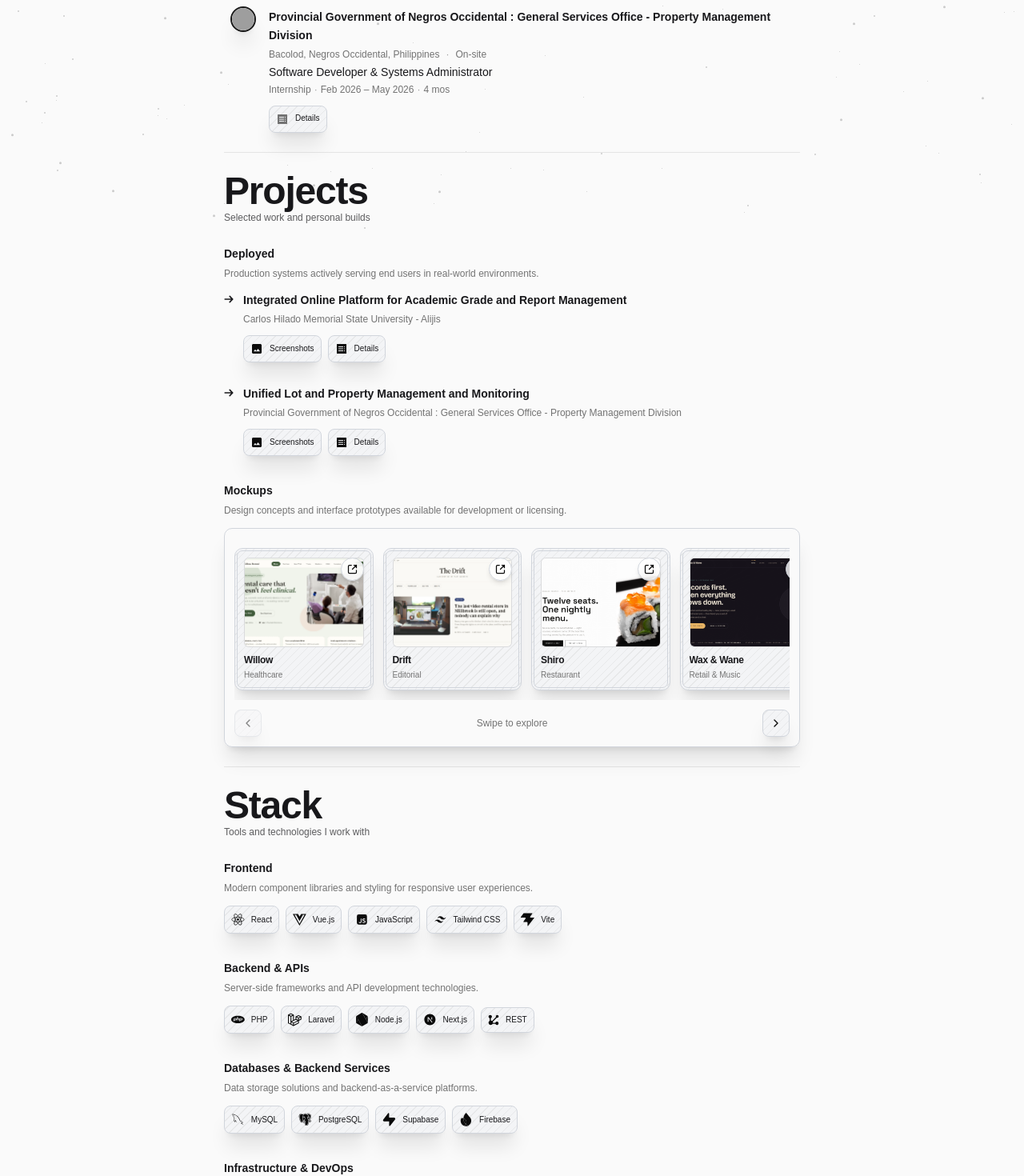
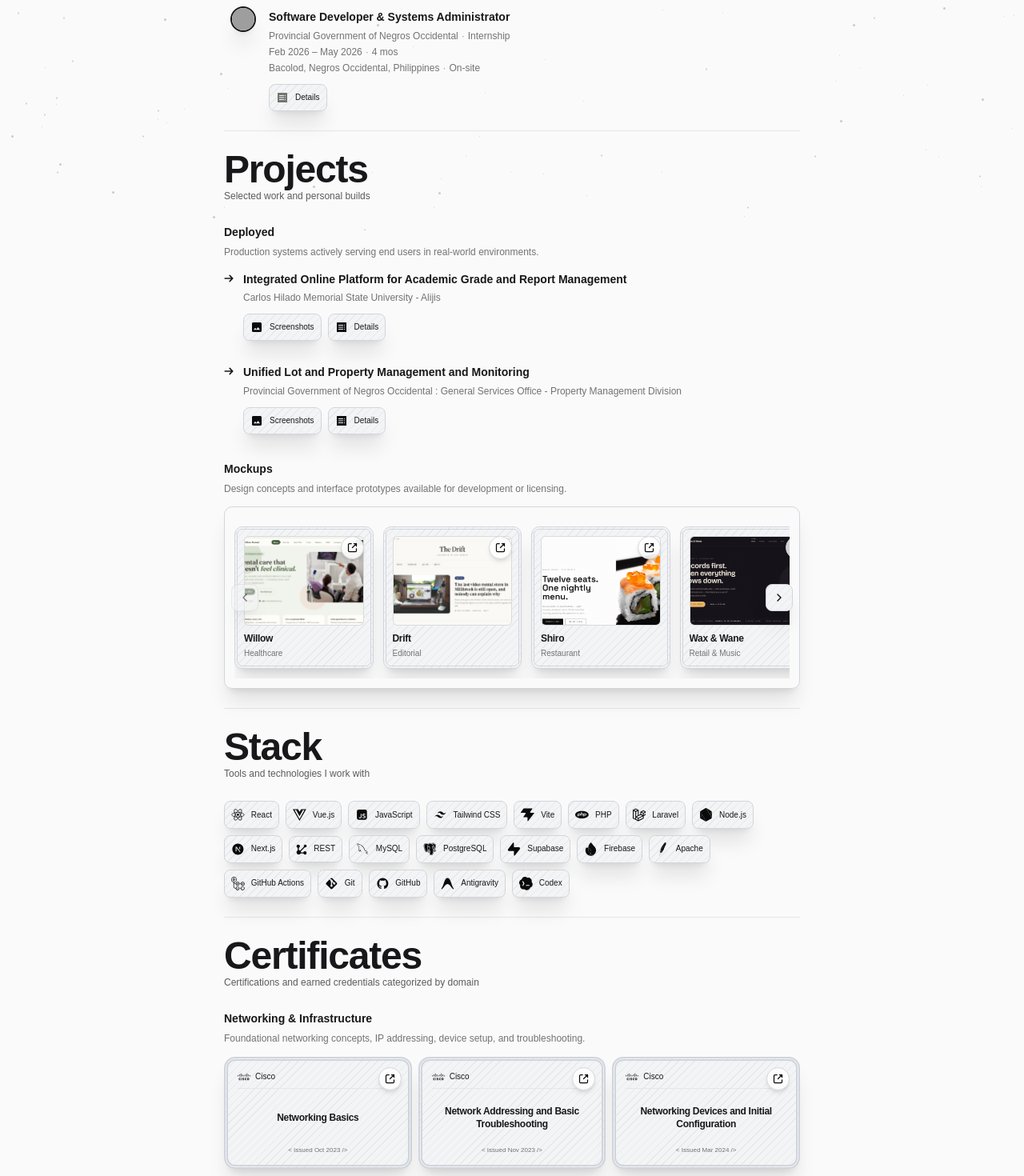
Before and after one commit to Jingjing-20/portfolio, a React (Vite) app: page / in a window 1280 px wide. Shown: the part 512-1982 px from the top of the page at 80% size. Built offline with nearby package versions, Linux system fonts and the light colour scheme; grey boxes are pictures that could not be loaded.

Commit message:
detailing 9

```diff
--- a/src/components/Experience.jsx
+++ b/src/components/Experience.jsx
@@ -60,25 +60,23 @@ function ExperienceItem({ experience, onOpenDetails }) {
       <TimelineContent>
         <div className="space-y-1">
           <h3 className="text-xs md:text-sm leading-relaxed font-base font-semibold text-base-content">
-            {experience.company}
+            {experience.role}
           </h3>
           <p className="text-[10px] md:text-xs text-muted-foreground">
-            {experience.location}
-            <span className="mx-2 text-base-content/40">·</span>
-            {experience.workMode}
+            {experience.company}
+            <span className="mx-1 text-base-content/40">·</span>
+            {experience.employmentType}
           </p>
-          <div className="">
-            <h4 className="text-xs md:text-sm font-medium text-base-content">
-              {experience.role}
-            </h4>
-          </div>
           <TimelineDate className="text-[10px] md:text-xs text-muted-foreground">
-            {experience.employmentType}
-            <span className="mx-1 text-base-content/40">·</span>
             {experience.dateRange}
             <span className="mx-1 text-base-content/40">·</span>
             {experience.durationMonths}
           </TimelineDate>
+          <p className="text-[10px] md:text-xs text-muted-foreground">
+            {experience.location}
+            <span className="mx-1 text-base-content/40">·</span>
+            {experience.workMode}
+          </p>
         </div>
 
         <div className="mt-3">
--- a/src/components/Projects.jsx
+++ b/src/components/Projects.jsx
@@ -24,17 +24,6 @@ const iconButtonClasses = cn(
   'hover:scale-110 hover:shadow-lg',
   'shadow-md',
   'z-10'
-);
-
-const carouselButtonClasses = cn(
-  'inline-flex items-center justify-center rounded-full',
-  'size-8 md:size-10 shrink-0',
-  'bg-white/90 dark:bg-black/90 backdrop-blur-sm',
-  'border border-gray-300 dark:border-white/30',
-  'hover:bg-white dark:hover:bg-black transition-all duration-200',
-  'hover:scale-110 hover:shadow-lg shadow-md',
-  'disabled:opacity-50 disabled:cursor-not-allowed disabled:hover:scale-100',
-  '[&_svg]:size-4 md:[&_svg]:size-5'
 );
 
 function ArrowIcon() {
@@ -198,11 +187,13 @@ export default function Projects() {
                     </div>
                   </div>
 
-                  {/* Carousel Controls */}
-                  <div className="flex justify-between items-center mt-3">
+                  {/* Carousel Controls - Left and Right */}
                   <button
                     type="button"
-                      className={outlineButtonWithLabelClasses}
+                    className={cn(
+                      outlineButtonWithLabelClasses,
+                      'absolute left-2 top-1/2 -translate-y-1/2 z-10'
+                    )}
                     onClick={scrollPrev}
                     disabled={!canScrollPrev}
                     aria-label="Previous mockups"
@@ -210,20 +201,18 @@ export default function Projects() {
                     <ChevronLeft />
                   </button>
 
-                    <div className="text-[10px] md:text-xs text-muted-foreground">
-                      Swipe to explore
-                    </div>
-
                   <button
                     type="button"
-                      className={outlineButtonWithLabelClasses}
+                    className={cn(
+                      outlineButtonWithLabelClasses,
+                      'absolute right-2 top-1/2 -translate-y-1/2 z-10'
+                    )}
                     onClick={scrollNext}
                     disabled={!canScrollNext}
                     aria-label="Next mockups"
                   >
                     <ChevronRight />
                   </button>
-                  </div>
                 </div>
               ) : (
                 // Deployed project layout with vertically centered arrow
--- a/src/components/TechStack.jsx
+++ b/src/components/TechStack.jsx
@@ -13,6 +13,9 @@ const techBadgeClasses = cn(
 );
 
 export default function TechStack() {
+  // Flatten all tools from all categories into a single array
+  const allTools = TECH_STACK.flatMap(({ tools }) => tools);
+
   return (
     <section id="stack" className="scroll-mt-24">
       <header className="mb-3 md:mb-6">
@@ -25,20 +28,9 @@ export default function TechStack() {
           </p>
         </div>
       </header>
-      <div className="space-y-6 md:space-y-8">
-        {TECH_STACK.map(({ category, description, tools }) => (
-          <article key={category}>
-            <div className="space-y-1">
-              <h3 className="text-xs md:text-sm leading-relaxed font-semibold text-base-content">
-                {category}
-              </h3>
-              <p className="text-[10px] md:text-xs text-muted-foreground leading-relaxed">
-                {description}
-              </p>
-            </div>
 
-            <div className="mt-3 flex flex-wrap items-center gap-2">
-              {tools.map((tool) => {
+      <div className="flex flex-wrap items-center gap-2">
+        {allTools.map((tool) => {
           const stackTool = Tools[tool];
           if (!stackTool) return null;
 
@@ -52,9 +44,6 @@ export default function TechStack() {
           );
         })}
       </div>
-          </article>
-        ))}
-      </div>
     </section>
   );
 }
--- a/src/components/resume_sections/experience/experience_data.jsx
+++ b/src/components/resume_sections/experience/experience_data.jsx
@@ -3,7 +3,7 @@ import PGNOImg from '@/components/resume_sections/experience/pgno.png';
 export const EXPERIENCES = [
   {
     step: 1,
-    company: 'Provincial Government of Negros Occidental : General Services Office - Property Management Division',
+    company: 'Provincial Government of Negros Occidental',
     logo: PGNOImg,
     logoInitials: 'PG',
     employmentType: 'Internship',
```
Lines whose indentation alone changed are shown as unchanged.
